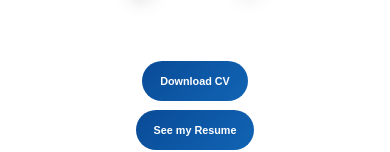
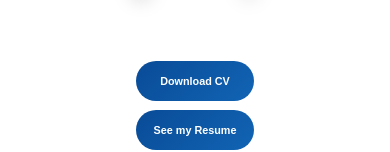
Before and after one commit to Sujal-Thapa1/Personal-Portfolio, a React (Create React App) app: page / in a window 390 px wide. Shown: the part 516-668 px from the top of the page. Built offline with nearby package versions, Linux system fonts and the light colour scheme.

Commit message:
Added my cv and make it downloady by viewers in mobile devices

```diff
--- a/src/Components/home.jsx
+++ b/src/Components/home.jsx
@@ -5,6 +5,39 @@ import linkdin from "../images/linkdin.png";
 import profile from "../images/profile.png";
 
 export default function Home() {
+  const handleDownload = async () => {
+    // The path to your CV file. This file MUST be in the `public` folder of your project.
+    const pdfPath = "portfolio/public/Sujal_Thapa.pdf";
+    const fileName = "Sujal_Thapa CV.pdf";
+
+    try {
+      // Use the fetch API to get the PDF file as a blob.
+      const response = await fetch(pdfPath);
+      if (!response.ok) {
+        throw new Error(`Network response was not ok: ${response.statusText}`);
+      }
+      const blob = await response.blob();
+
+      // Create a temporary URL for the blob object.
+      const url = window.URL.createObjectURL(blob);
+
+      // Create a temporary anchor element to trigger the download.
+      const link = document.createElement("a");
+      link.href = url;
+      link.setAttribute("download", fileName); // Set the desired file name
+
+      // Append the anchor to the document, click it, and then remove it.
+      document.body.appendChild(link);
+      link.click();
+      link.parentNode.removeChild(link);
+
+      // Clean up the blob URL.
+      window.URL.revokeObjectURL(url);
+    } catch (error) {
+      console.error("There was a problem with the download:", error);
+    }
+  };
+
   return (
     <>
       <main className="mainContainer" id="home">
@@ -67,15 +100,9 @@ export default function Home() {
             </div>
 
             <div className="links">
-              <a
-                href="/Sujal_Thapa.pdf"
-                className="contactMe"
-                target="_blank"
-                rel="noopener noreferrer"
-                download="Sujal Thapa CV.pdf"
-              >
-                <button className="contactMe">Download CV</button>
-              </a>
+              <button className="contactMe" onClick={handleDownload}>
+                Download CV
+              </button>
               <button className="Resume">See my Resume</button>
             </div>
           </div>
```
Also changed, not shown: 1 other file (tests, documents, lock files or other folders).
